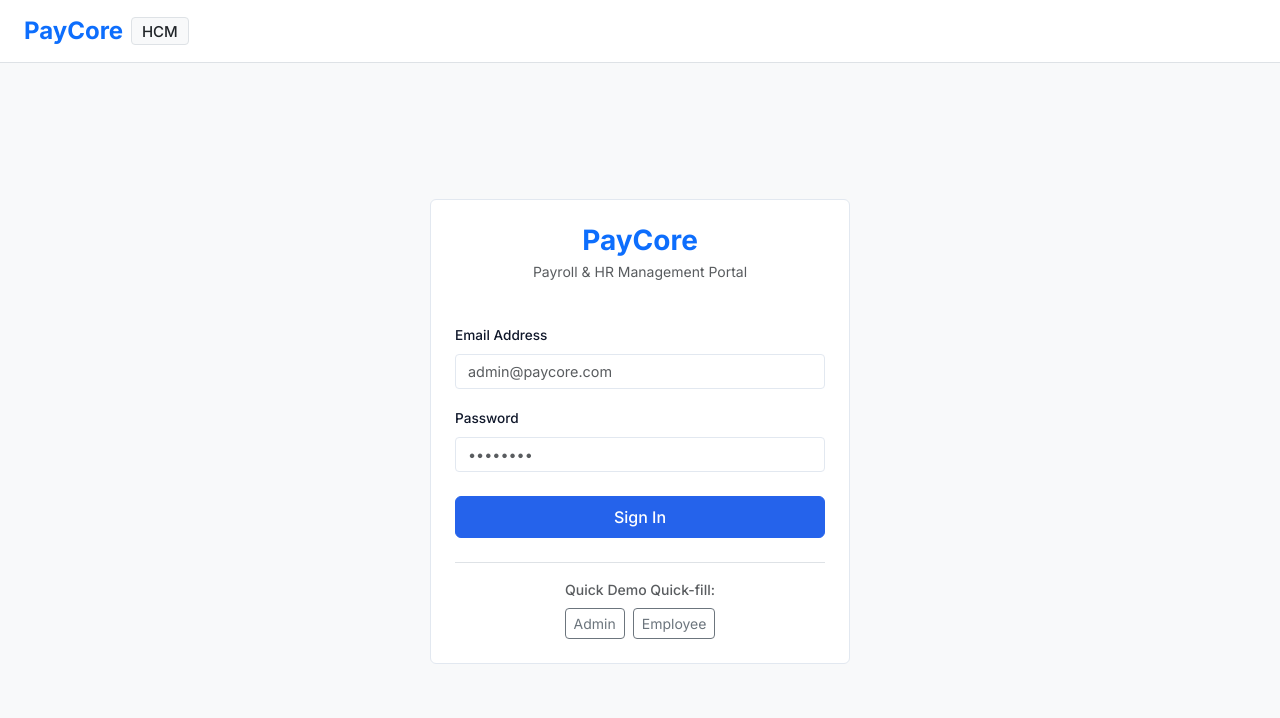
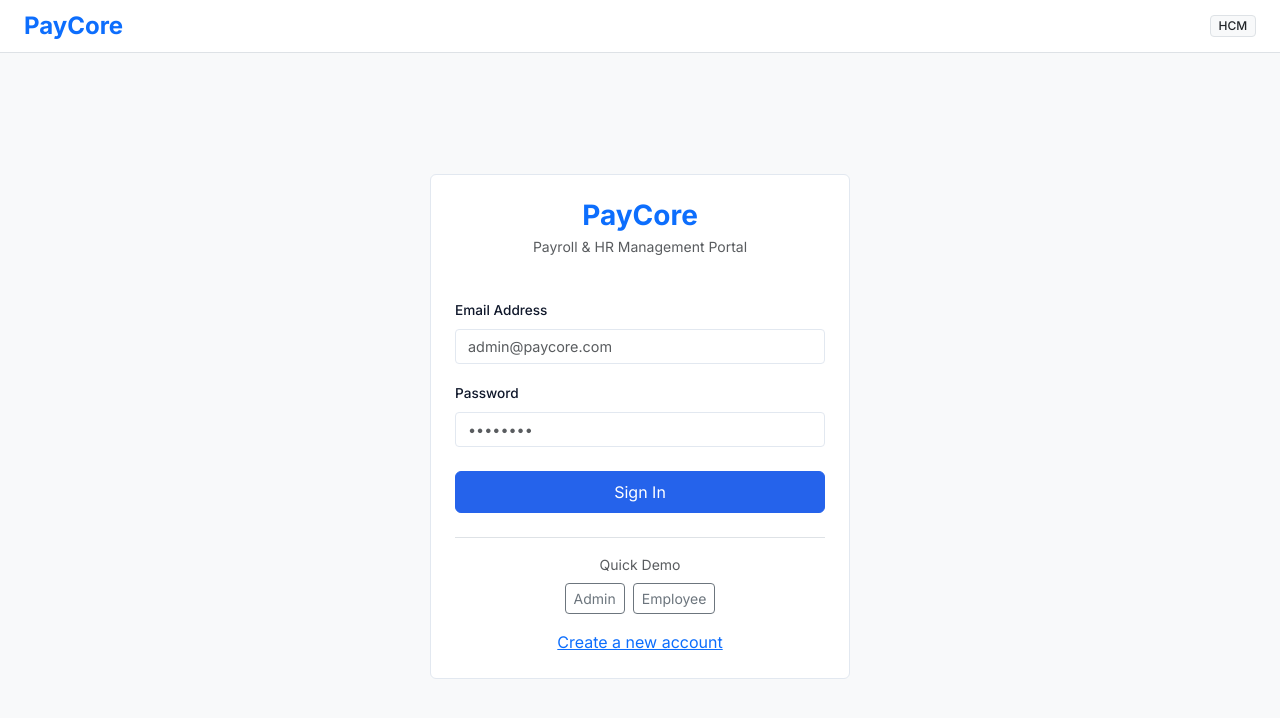
Before and after one commit to deadlyrps2802/PayCore, an Angular app in the folder frontend/: page /login in a window 1280 px wide. Shown: the top 718 px of the page. Built offline with nearby package versions, Linux system fonts and the light colour scheme.

Commit message:
fix: add create account link to login page

```diff
--- a/frontend/src/app/features/login/login.component.html
+++ b/frontend/src/app/features/login/login.component.html
@@ -1,69 +1,12 @@
 <div class="min-vh-100 d-flex flex-column bg-light">
-  <!-- Minimal Top Header Bar -->
-  <header class="navbar navbar-expand-lg navbar-light bg-white border-bottom px-4 py-2">
-    <div class="container-fluid p-0">
-      <a class="navbar-brand d-flex align-items-center" routerLink="/">
-        <span class="fw-bold fs-4 text-primary tracking-tight">PayCore</span>
-        <span class="ms-2 badge bg-light text-dark border font-mono small">HCM</span>
-      </a>
-    </div>
-  </header>
-
-  <!-- Login Main Content Container -->
-  <div class="flex-grow-1 d-flex flex-column justify-content-center align-items-center py-5 px-3">
-    <div class="card p-4 shadow-sm" style="max-width: 420px; width: 100%;">
-      <div class="text-center mb-4">
-        <h3 class="fw-bold text-primary mb-1">PayCore</h3>
-        <p class="text-muted small">Payroll & HR Management Portal</p>
-      </div>
-
-    <div *ngIf="errorMessage" class="alert alert-danger p-2 small mb-3" role="alert">
-      {{ errorMessage }}
-    </div>
-
-    <form [formGroup]="loginForm" (ngSubmit)="onSubmit()">
-      <div class="mb-3">
-        <label for="email" class="form-label">Email Address</label>
-        <input
-          type="email"
-          id="email"
-          formControlName="email"
-          class="form-control"
-          placeholder="admin@paycore.com"
-          [ngClass]="{ 'is-invalid': loginForm.get('email')?.touched && loginForm.get('email')?.invalid }"
-        >
-        <div class="invalid-feedback">
-          Please enter a valid email address.
-        </div>
-      </div>
-
-      <div class="mb-4">
-        <label for="password" class="form-label">Password</label>
-        <input
-          type="password"
-          id="password"
-          formControlName="password"
-          class="form-control"
-          placeholder="••••••••"
-          [ngClass]="{ 'is-invalid': loginForm.get('password')?.touched && loginForm.get('password')?.invalid }"
-        >
-        <div class="invalid-feedback">
-          Password is required.
-        </div>
-      </div>
-
-      <button type="submit" class="btn btn-primary w-100 py-2 fw-medium" [disabled]="loading">
-        <span *ngIf="loading" class="spinner-border spinner-border-sm me-2"></span>
-        Sign In
-      </button>
-    </form>
-
-    <div class="mt-4 pt-3 border-top text-center">
-      <p class="text-muted small mb-2 fw-medium">Quick Demo Quick-fill:</p>
-      <div class="d-flex justify-content-center gap-2">
-        <button class="btn btn-outline-secondary btn-sm" (click)="fillDemo('admin@paycore.com')">Admin</button>
-        <button class="btn btn-outline-secondary btn-sm" (click)="fillDemo('employee@paycore.com')">Employee</button>
-      </div>
-  </div>
-</div>
-</div>
+<header class="navbar navbar-expand-lg navbar-light bg-white border-bottom px-4 py-2"><div class="container-fluid p-0"><span class="fw-bold fs-4 text-primary">PayCore</span><span class="ms-2 badge bg-light text-dark border small">HCM</span></div></header>
+<div class="flex-grow-1 d-flex flex-column justify-content-center align-items-center py-5 px-3"><div class="card p-4 shadow-sm" style="max-width:420px;width:100%">
+<div class="text-center mb-4"><h3 class="fw-bold text-primary mb-1">PayCore</h3><p class="text-muted small">Payroll & HR Management Portal</p></div>
+<div *ngIf="errorMessage" class="alert alert-danger p-2 small mb-3">{{errorMessage}}</div>
+<form [formGroup]="loginForm" (ngSubmit)="onSubmit()">
+<div class="mb-3"><label class="form-label">Email Address</label><input type="email" formControlName="email" class="form-control" placeholder="admin@paycore.com"><div class="text-danger small" *ngIf="loginForm.get('email')?.touched && loginForm.get('email')?.invalid">Enter a valid email.</div></div>
+<div class="mb-4"><label class="form-label">Password</label><input type="password" formControlName="password" class="form-control" placeholder="••••••••"></div>
+<button type="submit" class="btn btn-primary w-100 py-2" [disabled]="loading"><span *ngIf="loading" class="spinner-border spinner-border-sm me-2"></span>Sign In</button>
+</form>
+<div class="mt-4 pt-3 border-top text-center"><p class="text-muted small mb-2">Quick Demo</p><div class="d-flex justify-content-center gap-2"><button class="btn btn-outline-secondary btn-sm" type="button" (click)="fillDemo('admin@paycore.com')">Admin</button><button class="btn btn-outline-secondary btn-sm" type="button" (click)="fillDemo('employee@paycore.com')">Employee</button></div><div class="mt-3"><a routerLink="/register">Create a new account</a></div></div>
+</div></div></div>
```
